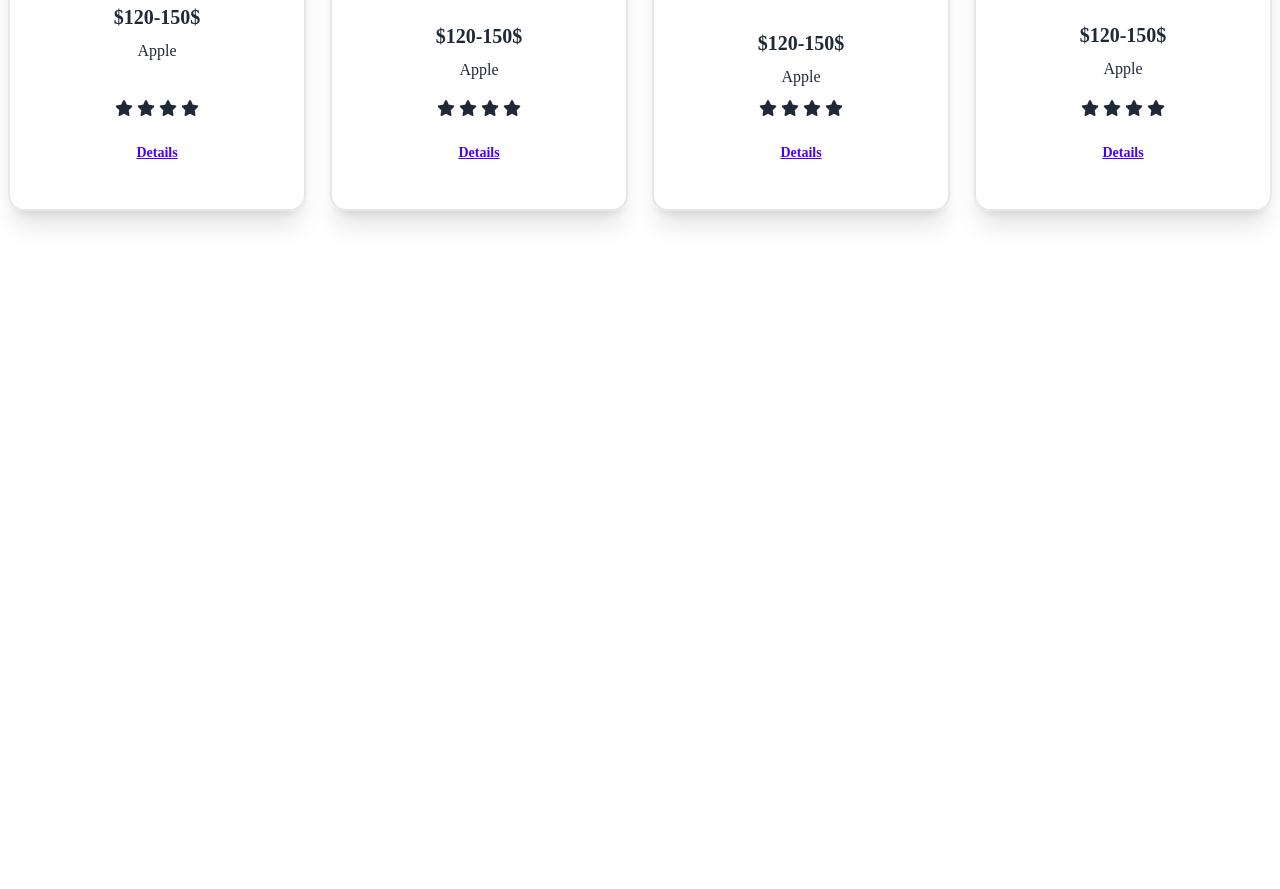
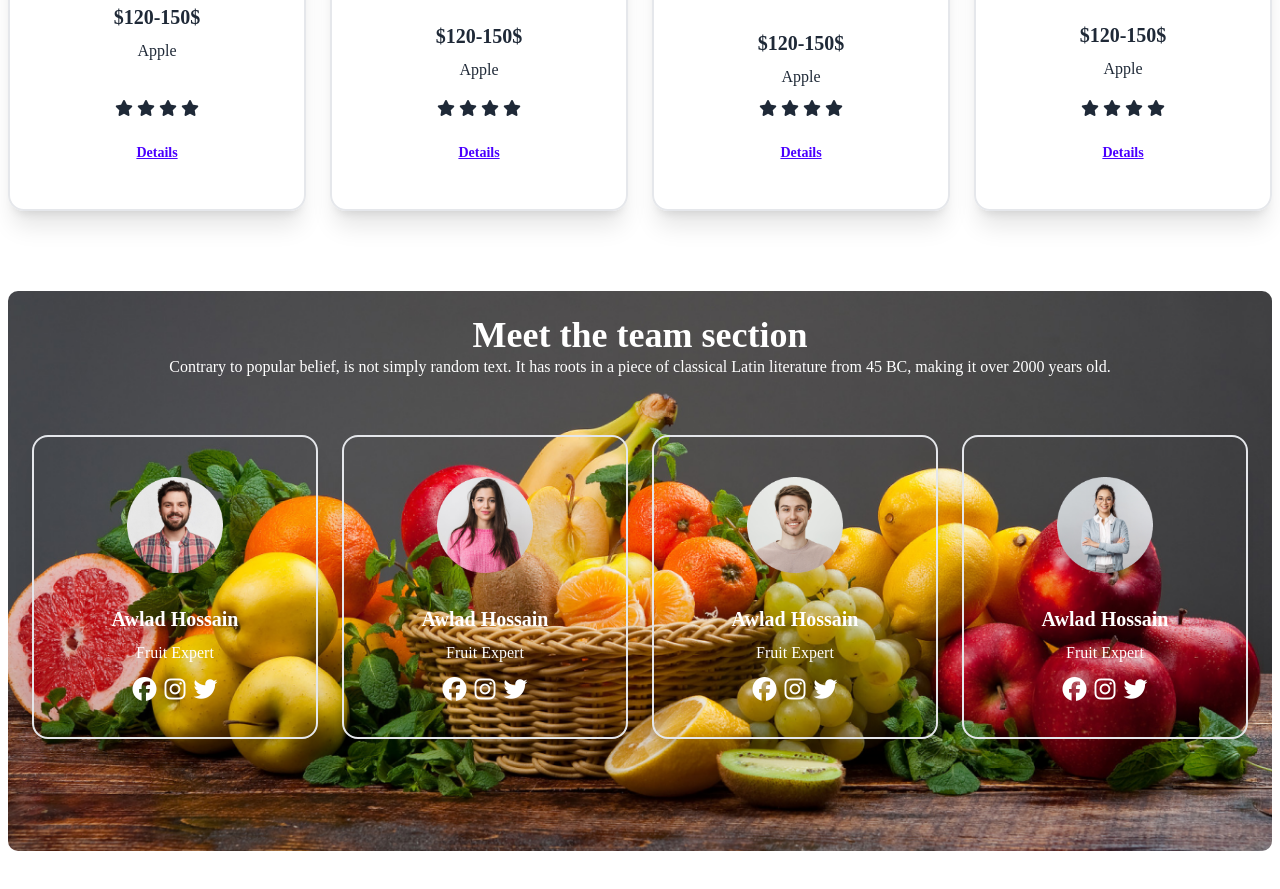
Before and after one commit to swadebsharma6/fruits-brust-25, a plain HTML site: page index.html in a window 1280 px wide. Shown: the part 1459-2348 px from the top of the page. Before the commit the page ends 1742 px from the top, so only its background shows below. Drawn offline with nearby package versions, Linux system fonts and the light colour scheme; a web font is replaced by a local one.

Commit message:
added mit the clients section

```diff
--- a/index.html
+++ b/index.html
@@ -416,7 +416,114 @@
         </div>
       </section>
 
-      <!--  -->
+      <!-- Meet client section -->
+      <section class="p-2 mb-16">
+        <!-- container -->
+        <div>
+          <div
+            class="min-h-[70vh] bg-center bg-cover opacity-100 z-10"
+            style="
+              background-image: url(./images/banner1.png);
+              border-radius: 10px;
+            "
+          >
+            <!-- container -->
+            <div class="flex justify-center items-center pt-6 mb-8">
+              <div class="text-white text-center w-3/4">
+                <h3 class="text-3xl md:text-4xl font-bold">
+                  Meet the team section
+                </h3>
+                <p>
+                  Contrary to popular belief, is not simply random text. It has
+                  roots in a piece of classical Latin literature from 45 BC,
+                  making it over 2000 years old.
+                </p>
+              </div>
+            </div>
+            <!-- card container -->
+            <div
+              class="grid grid-cols-1 md:grid-cols-2 lg:grid-cols-4 gap-6 p-6"
+            >
+              <!-- card -->
+              <div class="card border-2 text-white shadow-xl">
+                <figure class="px-10 pt-10">
+                  <div class="avatar">
+                    <div class="mask mask-squircle w-24">
+                      <img src="./images/member1.png" />
+                    </div>
+                  </div>
+                </figure>
+                <div class="card-body items-center text-center">
+                  <h2 class="card-title">Awlad Hossain</h2>
+                  <p>Fruit Expert</p>
+                  <div class="card-actions">
+                    <i class="fa-brands text-2xl fa-facebook"></i>
+                    <i class="fa-brands text-2xl fa-instagram"></i>
+                    <i class="fa-brands text-2xl fa-twitter"></i>
+                  </div>
+                </div>
+              </div>
+              <!-- card -->
+              <div class="card border-2 text-white shadow-xl">
+                <figure class="px-10 pt-10">
+                  <div class="avatar">
+                    <div class="mask mask-squircle w-24">
+                      <img src="./images/member2.png" />
+                    </div>
+                  </div>
+                </figure>
+                <div class="card-body items-center text-center">
+                  <h2 class="card-title">Awlad Hossain</h2>
+                  <p>Fruit Expert</p>
+                  <div class="card-actions">
+                    <i class="fa-brands text-2xl fa-facebook"></i>
+                    <i class="fa-brands text-2xl fa-instagram"></i>
+                    <i class="fa-brands text-2xl fa-twitter"></i>
+                  </div>
+                </div>
+              </div>
+              <!-- card -->
+              <div class="card border-2 text-white shadow-xl">
+                <figure class="px-10 pt-10">
+                  <div class="avatar">
+                    <div class="mask mask-squircle w-24">
+                      <img src="./images/member3.png" />
+                    </div>
+                  </div>
+                </figure>
+                <div class="card-body items-center text-center">
+                  <h2 class="card-title">Awlad Hossain</h2>
+                  <p>Fruit Expert</p>
+                  <div class="card-actions">
+                    <i class="fa-brands text-2xl fa-facebook"></i>
+                    <i class="fa-brands text-2xl fa-instagram"></i>
+                    <i class="fa-brands text-2xl fa-twitter"></i>
+                  </div>
+                </div>
+              </div>
+              <!-- card -->
+              <div class="card border-2 text-white shadow-xl">
+                <figure class="px-10 pt-10">
+                  <div class="avatar">
+                    <div class="mask mask-squircle w-24">
+                      <img src="./images/member4.png" />
+                    </div>
+                  </div>
+                </figure>
+                <div class="card-body items-center text-center">
+                  <h2 class="card-title">Awlad Hossain</h2>
+                  <p>Fruit Expert</p>
+                  <div class="card-actions">
+                    <i class="fa-brands text-2xl fa-facebook"></i>
+                    <i class="fa-brands text-2xl fa-instagram"></i>
+                    <i class="fa-brands text-2xl fa-twitter"></i>
+                  </div>
+                </div>
+              </div>
+            </div>
+          </div>
+        </div>
+      </section>
     </main>
   </body>
 </html>
```
